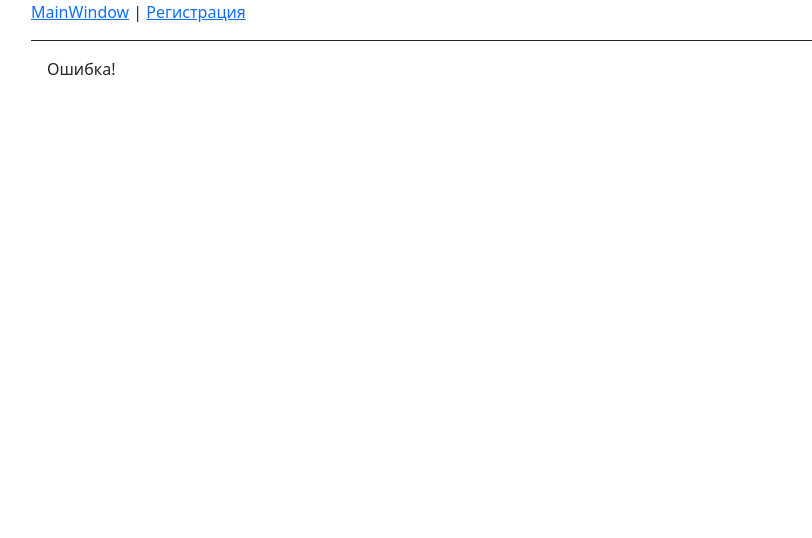
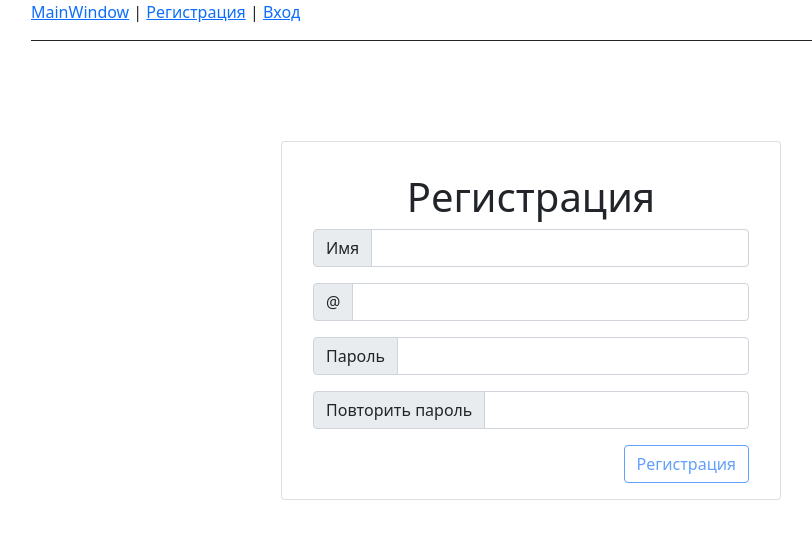
Before and after one commit to maxi-q/ReactECO, a React (Create React App) app: page /signUp in a window 1280 px wide. Shown: the top 538 px of the page, without its empty margins (109-921 px from the left). Built offline with nearby package versions, Linux system fonts and the light colour scheme.

Commit message:
хрень какая то

```diff
--- a/src/App.js
+++ b/src/App.js
@@ -11,7 +11,8 @@ export default function App() {
                 }}
             >
                 <Link to="/MainWindow">MainWindow</Link> |{" "}
-                <Link to="/login">Регистрация</Link>
+                <Link to="/SignUp">Регистрация</Link> |{" "}
+                <Link to="/logIn">Вход</Link>
             </nav>
             <Outlet />
         </div>
--- a/src/components/Input.jsx
+++ b/src/components/Input.jsx
@@ -1,6 +1,5 @@
 import {FormControl, InputGroup} from "react-bootstrap";
 import React from "react";
-
 
 const Input = (props) => {
 
--- /dev/null
+++ b/src/config/Login.js
@@ -0,0 +1,9 @@
+import React from 'react';
+
+export default async function Login(name, password, navigate) {
+
+    document.cookie = "user=John";
+    alert( document.cookie );
+
+    /*navigate('/MainWindow');*/
+}
--- a/src/config/Requests.js
+++ b/src/config/Requests.js
@@ -1,17 +1,19 @@
-import React, {useContext} from "react";
+import React from "react";
 
 
-export default async function httpPost(name, password) {
+export default async function httpPost(name, password, navigate) {
 
-    const requestOptions = {
-        method: 'POST',
-        headers: {'Content-Type': 'application/json'},
+
+
+    const options = {
+        method: "POST",
+        headers: {"Content-type": "application/json"},
         body: JSON.stringify({
             name: name,
             password: password
         })
     };
-    const response = await fetch('https://reqres.in/api/posts', requestOptions);
-    const data = await response.json();
-    console.log(data.name);
+    await fetch('http://127.0.0.2:5000/api/registration', options)
+
+    navigate('/MainWindow');
 }
--- a/src/index.js
+++ b/src/index.js
@@ -6,8 +6,9 @@ import './styles/App.css'
 
 import {Route, Routes} from "react-router";
 import MainWindow from "./pages/MainWindow";
-import Login from "./pages/Login";
+import SignUp from "./pages/SignUp";
 import {BrowserRouter} from "react-router-dom";
+import LogIn from "./pages/LogIn";
 
 const rootElement = document.getElementById("root");
 
@@ -17,7 +18,8 @@ function Main() {
             <Routes>
                 <Route path="/" element={<App />}>
                     <Route path="MainWindow"  element={<MainWindow/>}/>
-                    <Route path="login" className="registrationCard"  element={<div className="registrationCard"><Login/></div>}/>
+                    <Route path="signUp" className="registrationCard"  element={<div className="registrationCard"><SignUp/></div>}/>
+                    <Route path="logIn" className="registrationCard"  element={<div className="registrationCard"><LogIn/></div>}/>
                     <Route
                         path="*"
                         element={
--- /dev/null
+++ b/src/pages/LogIn.jsx
@@ -0,0 +1,62 @@
+import React, {useEffect, useState} from 'react';
+import {nameValid, passwordValid} from "../config/Validators";
+import {Button, Card} from "react-bootstrap";
+import Input from "../components/Input";
+import httpPost from "../config/Requests";
+import {useNavigate} from "react-router";
+import Login from "../config/Login";
+
+const LogIn = () => {
+    const [nameError, setNameError] = useState("Имя не может быть пустым");
+    const [nameDirty, setNameDirty] = useState(false);
+    const [name, setName] = useState('');
+
+    const [password, setPassword] = useState('');
+    const [passwordDirty, setPasswordDirty] = useState(false);
+    const [passwordError, setPasswordError] = useState("Пароль не может быть пустым");
+
+    const [formValid, setFormValid] = useState(false);
+
+    let navigate = useNavigate();
+
+    useEffect(() => {
+        if( passwordError || nameError ){
+            setFormValid(false)
+        }else {
+            setFormValid(true)
+        }
+    }, [ passwordError, nameError ]);
+
+    const nameHandler = (e) => {
+        setName(e.target.value);
+        setNameError(nameValid(e));
+    };
+
+    const passwordHandler = (e) => {
+        setPassword(e.target.value);
+        setPasswordError(passwordValid(e))
+
+    };
+
+    return (
+        <Card style={{ width: '500px', margin: '10% 0 0 0'}} >
+            <Card.Body>
+                <div className="register">
+                    <h1>Регистрация</h1>
+                    {(nameDirty && nameError) && <div style={{color:'red'}}>{nameError}</div>}
+                    <Input inputContent={{value:name, handler: nameHandler, name:"name", blur: setNameDirty, content: "Имя"}}/>
+
+
+
+                    {(passwordDirty && passwordError) && <div style={{color:'red'}}>{passwordError}</div>}
+                    <Input inputContent={{value:password, handler: passwordHandler, name:"password", blur: setPasswordDirty, content: "Пароль"}}/>
+
+
+                    <Button onClick={() => Login(name, password, navigate)} disabled={!formValid} className="ButtonRegister" variant="outline-primary">Вход</Button>{' '}
+                </div>
+            </Card.Body>
+        </Card>
+    );
+};
+
+export default LogIn;
--- a/src/pages/Login.jsx
+++ b/src/pages/SignUp.jsx
@@ -3,8 +3,9 @@ import {Button, Card} from 'react-bootstrap/esm/index';
 import httpPost from "../config/Requests";
 import Input from "../components/Input";
 import {emailValid, nameValid, passwordValid, rePasswordValid, rePasswordValidForPassword} from "../config/Validators";
+import {useNavigate} from "react-router";
 
-const Login = (props) => {
+const SignUp = () => {
     const [email, setEmail] = useState('');
     const [emailDirty, setEmailDirty] = useState(false);
     const [emailError, setEmailError] = useState('Емейл не может быть пустым');
@@ -22,6 +23,8 @@ const Login = (props) => {
     const [name, setName] = useState('');
 
     const [formValid, setFormValid] = useState(false);
+
+    let navigate = useNavigate();
 
     useEffect(() => {
         if(emailError || passwordError || nameError || rePasswordError){
@@ -71,11 +74,11 @@ const Login = (props) => {
                     {(rePasswordDirty && rePasswordError) && <div style={{color:'red'}}>{rePasswordError}</div>}
                     <Input inputContent={{value:rePassword, handler: rePasswordHandler, name:"rePassword", blur: setRePasswordDirty, content: "Повторить пароль"}}/>
 
-                    <Button onClick={() => httpPost(name, password)} disabled={!formValid} className="ButtonRegister" variant="outline-primary">Регистрация</Button>{' '}
+                    <Button onClick={() => httpPost(name, password, navigate)} disabled={!formValid} className="ButtonRegister" variant="outline-primary">Регистрация</Button>{' '}
                 </div>
             </Card.Body>
         </Card>
     );
 };
 
-export default Login;
+export default SignUp;
```
